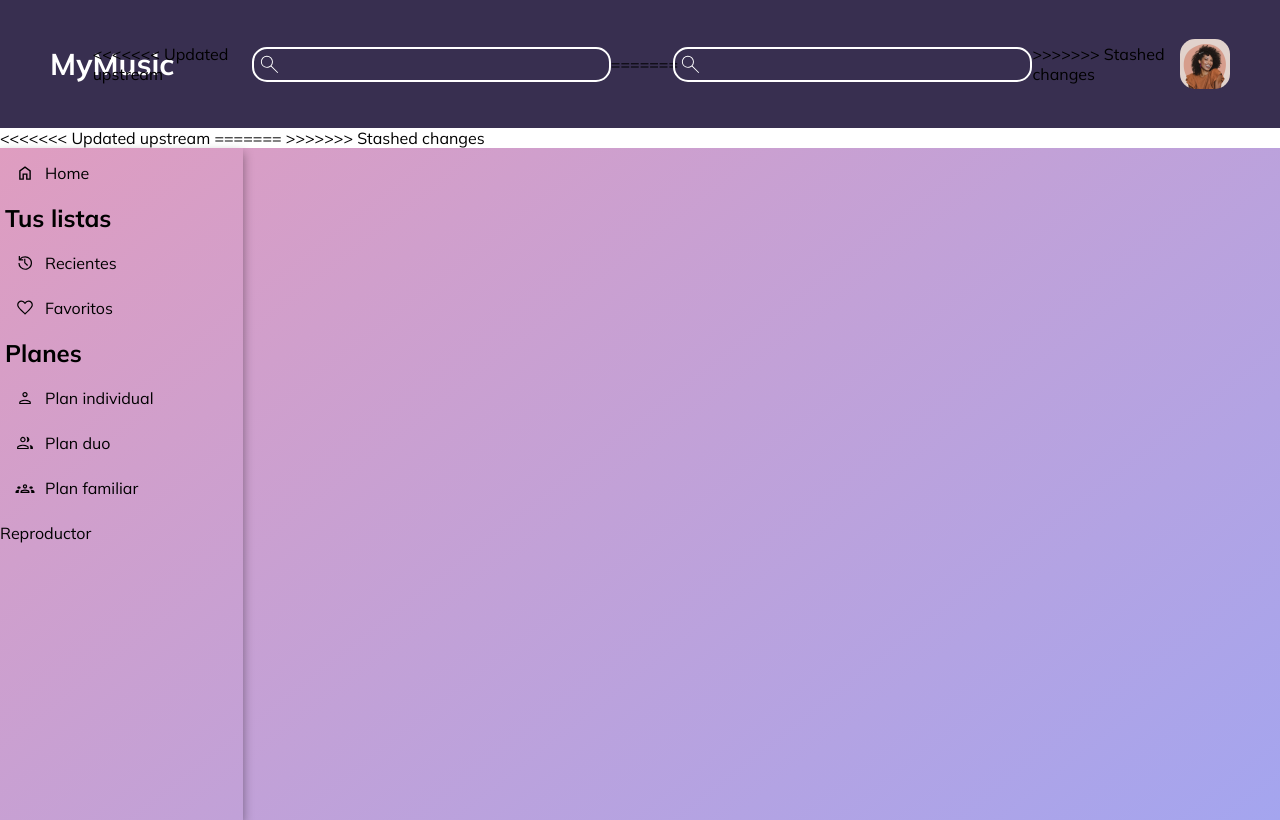
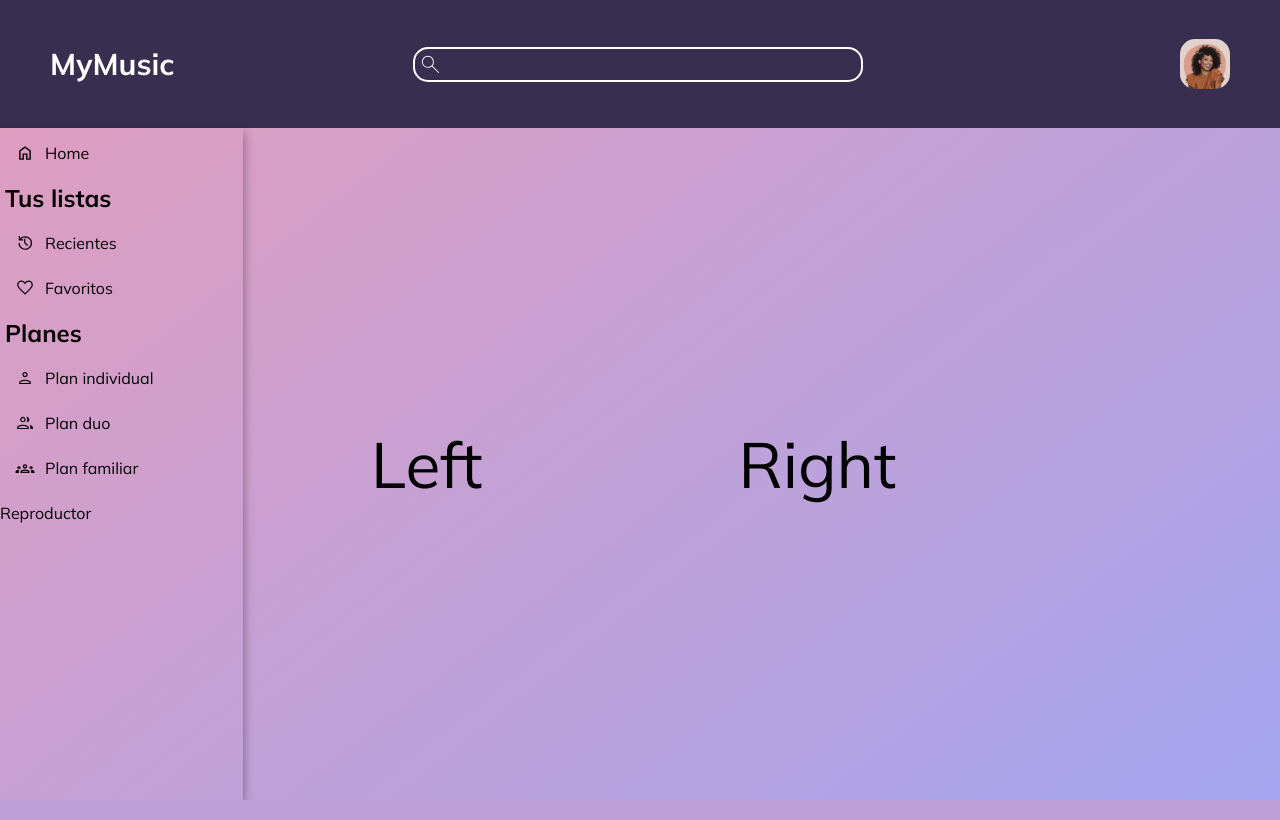
Before and after one commit to NestorNey/proyecto-dise-o, a PHP site: page /proyecto-dise-o/ in a window 1280 px wide. Run offline with PHP 8.4, Linux system fonts and the light colour scheme; data that the repository does not hold is empty.

Commit message:
carrusel pre

```diff
--- a/static/js/carrusel.js
+++ b/static/js/carrusel.js
@@ -99,3 +99,54 @@ const swiper = new Swiper(".swiper", {
     prevEl: ".swiper-button-prev",
   },
 });
+
+class CarruselInfinito {
+  constructor(numeros) {
+    this.numeros = numeros;
+    this.apuntador = 0;
+  }
+
+  next() {
+    this.apuntador = (this.apuntador + 1) % this.numeros.length;
+    return this.numeros[this.apuntador];
+  }
+
+  prev() {
+    this.apuntador = (this.apuntador - 1 + this.numeros.length) % this.numeros.length;
+    return this.numeros[this.apuntador];
+  }
+}
+
+// Ejemplo de uso
+const numeros = [1, 2, 3, 4, 5];
+const carrusel = new CarruselInfinito(numeros);
+
+const left = document.getElementById('left')
+const right = document.getElementById('right')
+
+const leftCart = document.getElementById('leftCart')
+const mainCart = document.getElementById('mainCart')
+const rightCart = document.getElementById('rightCart')
+
+left.addEventListener('click', () => {
+  console.log(carrusel.prev());
+  leftCart.innerText = carrusel.numeros[(carrusel.apuntador - 1 + carrusel.numeros.length) % carrusel.numeros.length];
+  rightCart.innerText = carrusel.numeros[(carrusel.apuntador + 1) % carrusel.numeros.length];
+  mainCart.innerText = carrusel.numeros[carrusel.apuntador];
+})
+
+right.addEventListener('click', () => {
+  console.log(carrusel.next());
+  leftCart.innerText = carrusel.numeros[(carrusel.apuntador - 1 + carrusel.numeros.length) % carrusel.numeros.length];
+  rightCart.innerText = carrusel.numeros[(carrusel.apuntador + 1) % carrusel.numeros.length];
+  mainCart.innerText = carrusel.numeros[carrusel.apuntador];
+})
+
+
+/*for (let i = 0; i < 10; i++) {
+  console.log(carrusel.next());
+}
+
+for (let i = 0; i < 10; i++) {
+  console.log(carrusel.prev());
+}*/
--- a/views/header.php
+++ b/views/header.php
@@ -20,13 +20,8 @@
         <section id="search">
             <?php if($showSearchBar){ ?>
             <div id="searchBar">
-<<<<<<< Updated upstream
                 <img src="<?php echo $rootDir; ?>/static/img/icons/search.svg">
-                <input type="text" onkeydown="redirectSearch()">
-=======
-                <img src="./static/img/icons/search.svg">
                 <input type="text" onkeydown="redirectSearch(event)" id="search-input">
->>>>>>> Stashed changes
             </div>
             <?php }?>
         </section>
@@ -48,8 +43,4 @@
         </section>
     </header>
 </header>
-<<<<<<< Updated upstream
 <script type="text/javascript" src="<?php echo $rootDir; ?>/static/js/header.js"></script>
-=======
-<script type="text/javascript" src="./static/js/header.js"></script>
->>>>>>> Stashed changes
--- a/views/main.php
+++ b/views/main.php
@@ -13,32 +13,13 @@
     />
 </head>
 <section id="carousel-sec" class=".swiper-pagination">
-    <!-- <button onclick="previous()">
-        <img src="static/img/icons/arrow-prev.svg" alt="next" class="carousel-icon">
-    </button> -->
-
-    <button class="swiper-button-prev"></button>
-
-    <article class="swiper">
-        <div class="swiper-wrapper">
-        <?php
-            $fetch = mysqli_query($conection, $sql);
-            while($cancion=mysqli_fetch_array($fetch)){
-        ?>
-            <div class="swiper-slide">
-                <img src="./static/img/canciones/album.png" alt="Imagen de album" />
-                <p><?php echo $cancion['NombreC']; ?></p>
-                <p><?php echo $cancion['Artista']; ?></p>
-            </div>
-        <?php } ?>
-        </div>
-    </article>
-
-    <button class="swiper-button-next"></button>
-
-    <!-- <button onclick="next()">
-        <img src="static/img/icons/arrow-next.svg" alt="previous" class="carousel-icon">
-    </button> -->
+   <button id="left">Left</button>
+   <button id="right">Right</button>
+   <section>
+        <p id="leftCart"></p>
+        <p id="mainCart"></p>
+        <p id="rightCart"></p>
+   </section>
 </section>
 <script defer src="./static/js/carrusel.js" type="text/javascript"></script>
 <script src="https://cdn.jsdelivr.net/npm/swiper@10/swiper-bundle.min.js"></script>
```
Also changed, not shown: static/js/header.js (line endings or trailing spaces).
